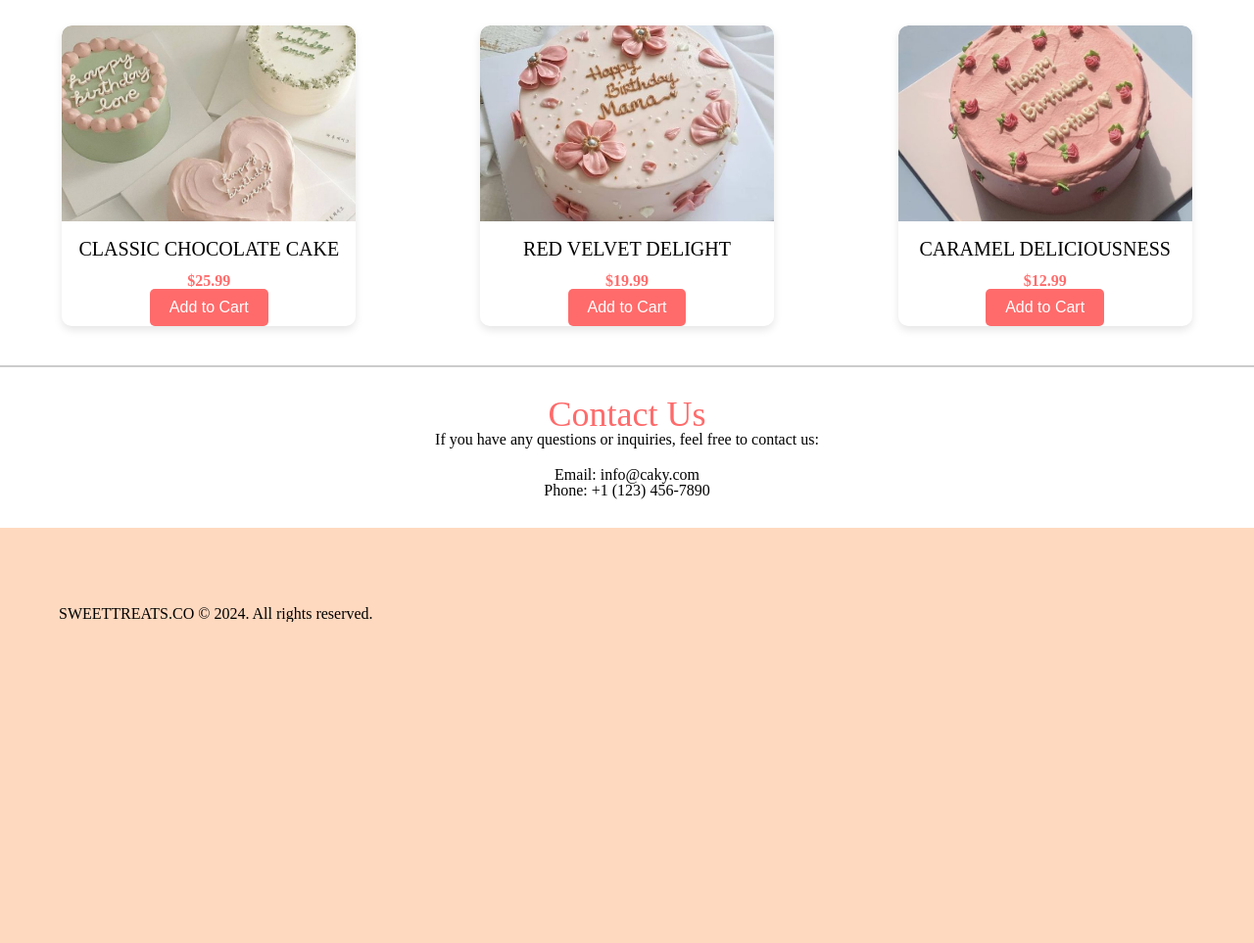
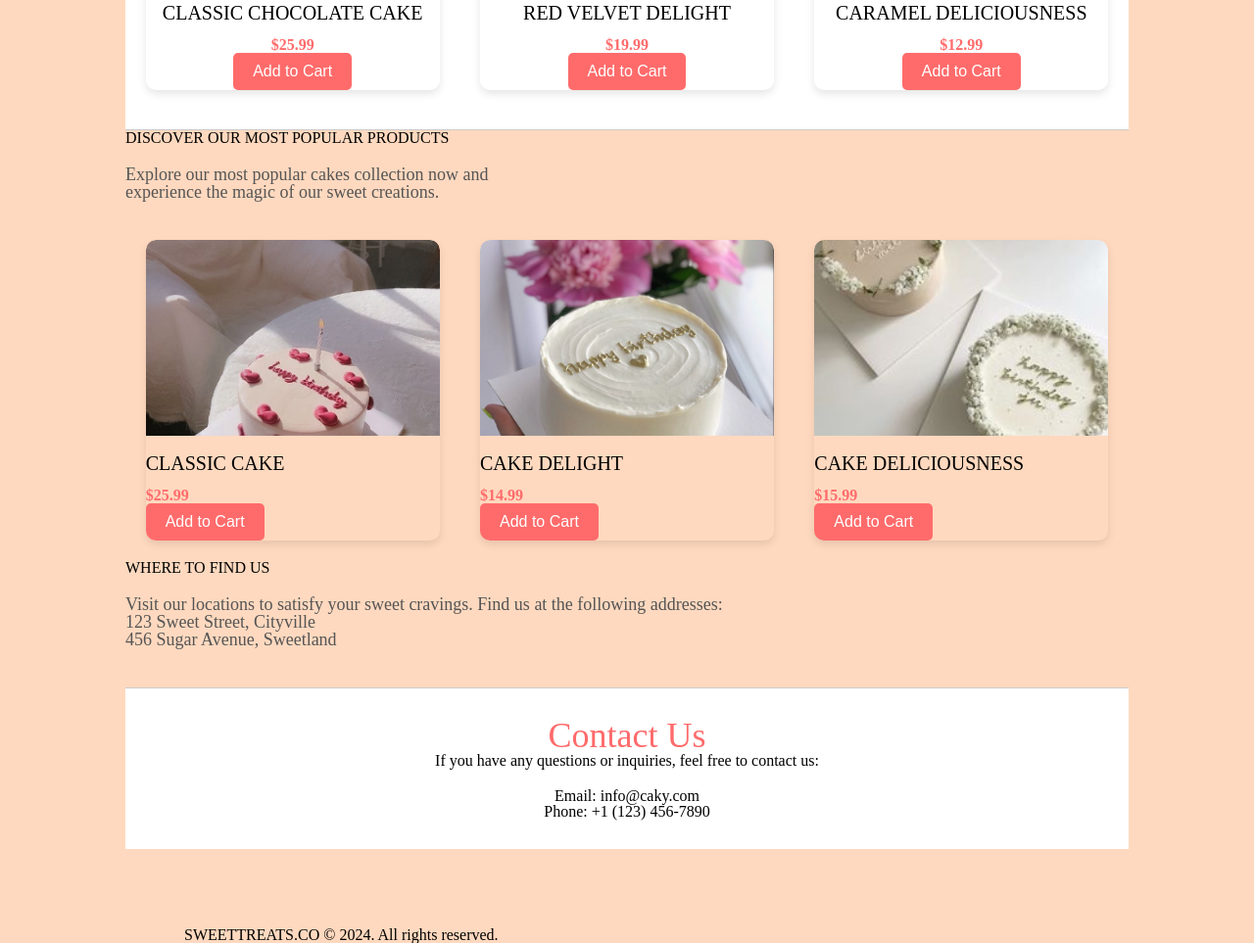
Before and after one commit to feliciaL3/WP_LABS, a plain HTML site: page LAB_2_WP/index.html in a window 1280 px wide. Shown: the part 1187-2150 px from the top of the page at 98% size. Before the commit the page ends 1822 px from the top, so only its background shows below. Drawn offline with Linux system fonts and the light colour scheme.

Commit message:
add Popular section

```diff
--- a/LAB_2_WP/index.html
+++ b/LAB_2_WP/index.html
@@ -8,6 +8,7 @@
   <!-- CHANGE THESE VALUES -->
   <link rel="stylesheet" href="reset.css" />
   <link rel="stylesheet" href="style.css" />
+
 </head>
 
 <body>
@@ -19,9 +20,11 @@
       <div class="nav">
         <ul>
           <li class="boxed"><a href="#">HOME</a></li>
-          <li class="boxed"><a href="#">CAKES</a></li>
-          <li class="boxed"><a href="#">ABOUT US</a></li>
+          <li class="boxed"><a href="#stats">ABOUT US</a></li>
+          <li class="boxed"><a href="#products">CAKES</a></li>
           <li class="boxed"><a href="#contacts">CONTACT US</a></li>
+          <li class="boxed"><a href="#addresses">ADDRESSES</a></li>
+
 
 
         </ul>
@@ -32,16 +35,24 @@
       alt="A beautiful display of delicious cakes" style="width: 400px; height: 500px;">
       <div class="text">
         <h1>INDULGE YOUR SWEET TOOTH WITH IRRESISTIBLE CAKES</h1>
-        <h2>Explore our handcrafted selection of delightful cakes that bring joy to every occasion.</h2>
+        <p class="welcome-text">Welcome to Caky, your go-to destination for delicious and delightful cakes. </p>
+        <p class="welcome-text">Our journey began with a passion for baking and a commitment to creating </p>
+        <p class="welcome-text">mouthwatering, high-quality cakes that leave a lasting impression.  </p>
+        <p class="welcome-text">Each cake in our collection is a result of careful craftsmanship,
+        <p class="welcome-text"> using the finest ingredients to ensure a truly indulgent experience.</p>
+
       </div>
       <br>
       <br>
-      <button class="success">Explore Our Cake Collection</button>
+      <button class="success">Our Cake Collection</button>
       <button class="call">Make a Order</button>
-      <img src="file:///C:/Users/User/Desktop/99e001_af201bfa252149cd97f53c45de10b2a9~mv2.webp" alt="Bento Cake" class="order-image">
 
     </div>
+
+              <!-- Statistics Section -->
+
     <br>
+    <div id="stats">
     <div class="stats">
       <p>Our cake shop in numbers:</p>
       <div class="stat">
@@ -62,6 +73,8 @@
       </div>
     </div>
   </div>
+
+
 
           <!-- Products Section -->
           <main>
@@ -101,6 +114,61 @@
             </div>
         </main>
 
+
+          <!--  The Most  popular Products Section -->
+          <main>
+            <div id="popularproducts">
+                <div class="intro-header">
+                    <h3>DISCOVER OUR MOST POPULAR PRODUCTS</h3>
+                </div>
+
+                <div class="intro-paragraph">
+                    <p> Explore our most popular cakes collection now and</p>
+                    <p>experience the magic of our sweet creations.</p>
+                </div>
+
+                <div class="card-container">
+                    <div class="card">
+                        <img src="assets/cake4.jpg" alt="cake1" style="width:100%">
+                        <h1>CLASSIC  CAKE</h1>
+                        <p class="price">$25.99</p>
+                        <p><button>Add to Cart</button></p>
+                    </div>
+
+                    <div class="card">
+                        <img src="assets/cake5.jpg" alt="cake2" style="width:100%">
+                        <h1>CAKE DELIGHT</h1>
+                        <p class="price">$14.99</p>
+                        <p><button>Add to Cart</button></p>
+                    </div>
+
+                    <div class="card">
+                        <img src="assets/cake6.jpg" alt="sweet1" style="width:100%">
+                        <h1>CAKE DELICIOUSNESS</h1>
+                        <p class="price">$15.99</p>
+                        <p><button>Add to Cart</button></p>
+                    </div>
+                </div>
+            </div>
+        </main>
+
+
+    <!-- Addresses Section -->
+        <div id="addresses">
+          <div class="intro-header">
+              <h3>WHERE TO FIND US</h3>
+          </div>
+
+          <div class="intro-paragraph">
+              <p>Visit our locations to satisfy your sweet cravings. Find us at the following addresses:</p>
+              <p class="address">123 Sweet Street, Cityville</p>
+              <p class="address">456 Sugar Avenue, Sweetland</p>
+          </div>
+      </div>
+
+
+    <!-- Contacts Section -->
+        <div id="contacts">
   <div class="contacts">
     <h2>Contact Us</h2>
     <p>If you have any questions or inquiries, feel free to contact us:</p>
@@ -110,6 +178,8 @@
       <p>Phone: +1 (123) 456-7890</p>
     </div>
   </div>
+
+
   <footer>
     <p>SWEETTREATS.CO &copy; 2024. All rights reserved.</p>
 </footer>
```
